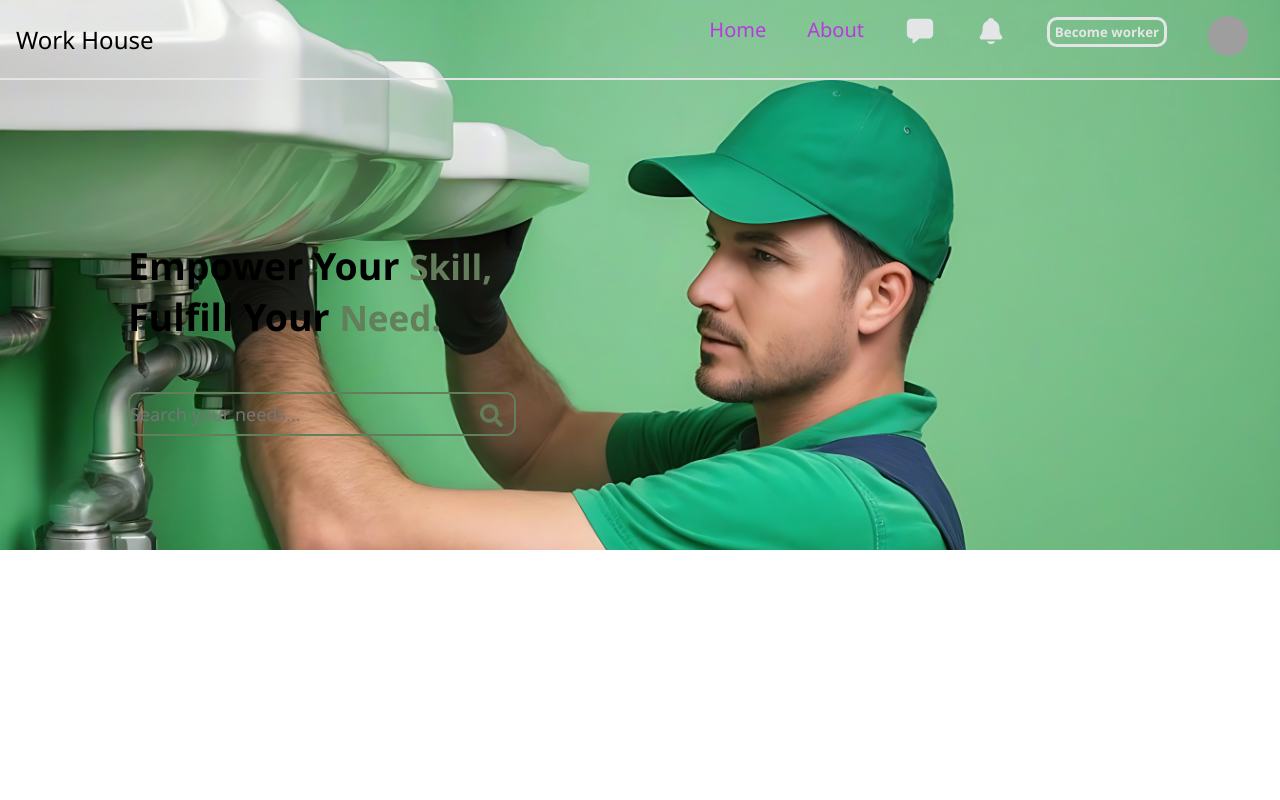
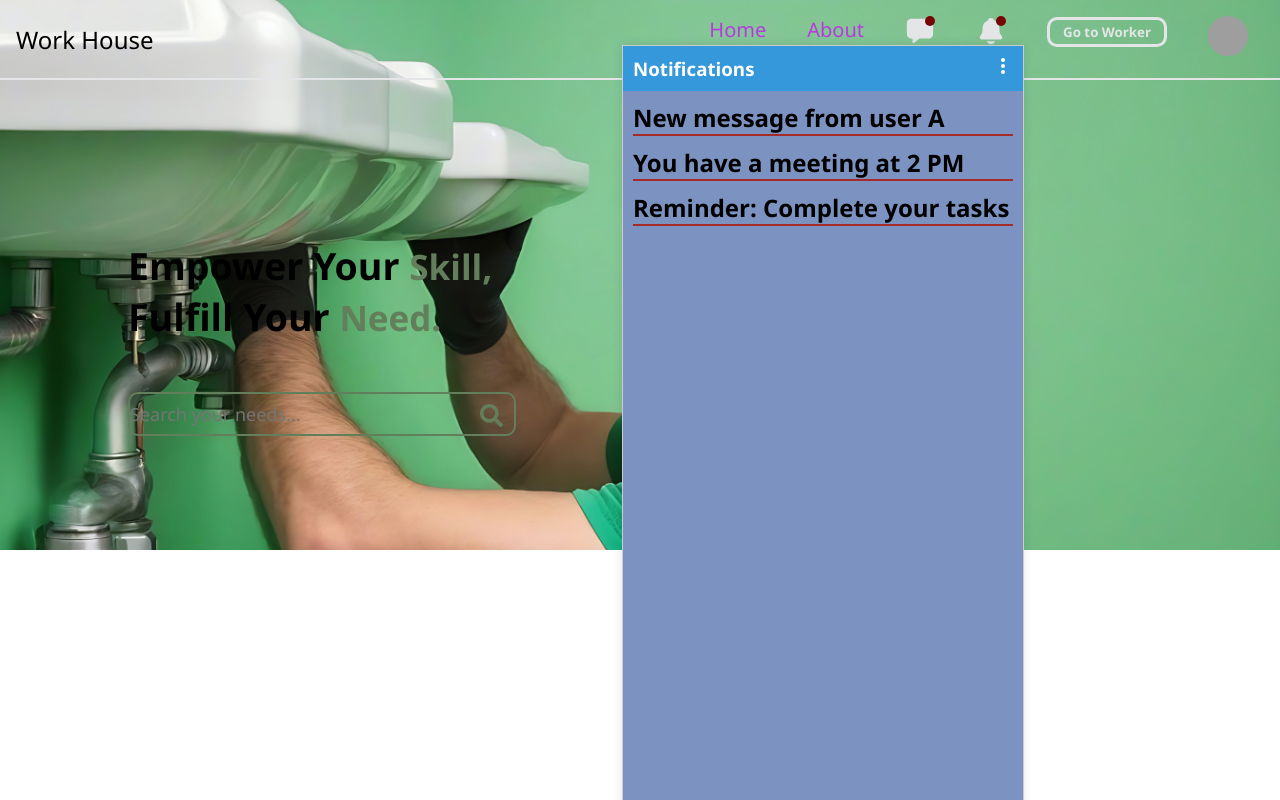
Before and after one commit to Mohammadsiddiqueps/major-work, a React (Create React App) app in the folder landing/: page /user_home in a window 1280 px wide. Both pictures are taken after a click on the icon 991 px from the left and 31 px from the top of the page. Built offline with nearby package versions, Linux system fonts and the light colour scheme; grey boxes are pictures that could not be loaded.

Commit message:
done user home page
setted notifications and chat dot and notification functions

```diff
--- a/landing/src/components/user-home/User_home.jsx
+++ b/landing/src/components/user-home/User_home.jsx
@@ -1,13 +1,43 @@
-import React from 'react';
+import React, { useState } from 'react';
 import { IoChatbox } from 'react-icons/io5';
 import { FaSearch } from 'react-icons/fa';
 import { IoNotifications } from 'react-icons/io5';
-import { Link } from 'react-router-dom';
+import { Link, useNavigate } from 'react-router-dom';
 import { useMainUsername } from '../../context/Authcontext';
 import './User_home.scss';
+import { HiDotsVertical } from 'react-icons/hi';
 
-const User_home = () => {
+const Home = () => {
   const { mainUsername } = useMainUsername();
+  const [showNotifications, setShowNotifications] = useState(false);
+  const [isNewNotification, setIsNewNotification] = useState(true);
+  const [isNewChats, setIsNewChats] = useState(true);
+  const [alreadyWorker, setAlreadyWorker] = useState(true);
+  const navigate = useNavigate();
+
+  const toggleNotifications = () => {
+    setShowNotifications(!showNotifications);
+  };
+
+  const handleNotificationClick = (notification) => {
+    if (notification.type === 'chat') {
+      navigate('/chat');
+      console.log(`Clicked on chat notification: ${notification.message}`);
+    } else if (notification.type === 'reminder') {
+      console.log(`Clicked on reminder notification: ${notification.message}`);
+    } else if (notification.type === 'other') {
+      console.log(`Clicked on other notification: ${notification.message}`);
+    }
+    setNotifications((prevNotifications) =>
+      prevNotifications.filter((notif) => notif.id !== notification.id)
+    );
+  };
+
+  const [notifications, setNotifications] = useState([
+    { id: 1, type: 'chat', message: 'New message from user A' },
+    { id: 2, type: 'reminder', message: 'You have a meeting at 2 PM' },
+    { id: 3, type: 'other', message: 'Reminder: Complete your tasks' },
+  ]);
 
   return (
       <div>
@@ -15,15 +45,68 @@ const User_home = () => {
           <nav className="navbar-user_home">
             <div className="navbar-logo">Work House</div>
             <ul className="navbar-links">
-            <li><a href="/">Home</a></li>
-            <li><a href="/about">About</a></li>
-            <li><Link to={'/chat'}><IoChatbox className='nav-icons'></IoChatbox></Link></li>
-            <li><IoNotifications className='nav-icons'>Profile</IoNotifications></li>
-            <li><Link to={'/bec_work_home'}><button id='become-worker'>Become worker</button></Link></li>
+              <li>
+                <Link to="/">Home</Link>
+              </li>
+              <li>
+                <Link to="/about">About</Link>
+              </li>
+              <li style={{ position: 'relative' }}>
+                <Link to="/chat">
+                  <IoChatbox className="nav-icons" />
+                </Link>
+                {isNewChats && <div className="new-notification-dot"></div>}
+              </li>
+              <div className="notification">
+                <li style={{ position: 'relative' }}>
+                  <IoNotifications
+                    className="nav-icons"
+                    onClick={toggleNotifications}
+                  ></IoNotifications>
+                  {isNewNotification && (
+                    <div className="new-notification-dot"></div>
+                  )}
+                </li>
+                {/* Toggle notification           */}
+                {showNotifications && (
+                  <div className="notification-panel">
+                    <div className="notification-top">
+                      <h3>Notifications</h3>
+                      <HiDotsVertical className="threedots-notification" />
+                    </div>
+                    <div className="notification-list">
+                      {notifications.length > 0 ? (
+                        notifications.map((notification) => (
+                          <div
+                            key={notification.id}
+                            className={`nots ${notification.type}`}
+                            onClick={() =>
+                              handleNotificationClick(notification)
+                            }
+                          >
+                            <h1>{notification.message}</h1>
+                          </div>
+                        ))
+                      ) : (
+                        <div className="onlythischat">
+                          <h6>No more notifications</h6>
+                        </div>
+                      )}
+                    </div>
+                  </div>
+                )}
+              </div>
+              <li>
+                <Link to="/bec_work_home">
+                  <button id="become-worker">
+                    {alreadyWorker ? 'Go to Worker' : 'Become a Worker'}
+                  </button>
+                </Link>
+              </li>
               <li className="profile-link">
                 <div className="profile-circle">
                   <img
-                  alt='profile'
+                    alt="profile"
                     src="https://encrypted-tbn0.gstatic.com/images?q=tbn:ANd9GcSofPxnJT4MLpeCDPJV85tCX7nivJRk22P5fGXq8oGX15Sy2ajQwnEV9vmckA&s"
                     className="profile-image"
                   />
@@ -34,20 +117,27 @@ const User_home = () => {
           <div className="search-content">
             <div className="quote">
               <h2>
-              Empower Your <span className='skill'>Skill,</span>
+                Empower Your <span className="skill">Skill,</span>
                 <br></br>
-              Fulfill Your <span className='skill'>Need.</span>
+                Fulfill Your <span className="skill">Need.</span>
               </h2>
             </div>
             <div className="search-set">
               <h1>{mainUsername?.gender}</h1>
-            <input type='text' id='home-search' placeholder='Search your needs...' ></input>
-            <FaSearch id='search-icon' />
+              <input
+                type="text"
+                id="home-search"
+                placeholder="Search your needs..."
+              ></input>
+              <FaSearch id="search-icon" />
             </div>
           </div>
         </div>
       </div>
+
   );
 };
 
-export default User_home;
+export default Home;
+
+// Make sure to wrap your component with `BrowserRouter` and use `Routes` to define your routes. The `useNavigate` hook should work correctly within the body of the component. If you're still facing issues, ensure that you have the correct versions of React and `react-router-dom` installed.
--- a/landing/src/components/user-home/User_home.scss
+++ b/landing/src/components/user-home/User_home.scss
@@ -137,3 +137,60 @@ color: #e4e5e7;
   color: rgb(99, 126, 90);
   cursor: pointer;
 }
+.notification-panel {
+  position: fixed;
+  top: 45px; /* Adjust the top position according to your design */
+  right: 20%; /* Adjust the right position according to your design */
+  background-color: #fff; /* Background color for the panel */
+  border: 1px solid #ccc; /* Border style */
+  box-shadow: 0 0 10px rgba(0, 0, 0, 0.1); /* Box shadow for a subtle elevation effect */
+  width: 400px; /* Adjust the maximum width according to your design */
+  z-index: 1000;
+  height: 100vh; /* Set a high z-index to ensure it's above other elements */
+}
+
+.notification-top {
+  background-color: #3498db; /* Background color for the top/header of the panel */
+  color: #fff; /* Text color for the top/header text */
+  padding: 10px;
+  text-align: center;
+  display: flex;
+  justify-content: space-between;
+}
+
+.notification-list {
+  padding: 10px;
+  background-color: #7c93c1;
+  height: 100%;
+  overflow-y: auto;
+}
+.threedots-notification{
+  font-size: 20px;
+  cursor: pointer;
+}
+
+.new-notification-dot {
+  position: absolute;
+  top: 0;
+  right: 0;
+  width: 10px; /* Adjust the width of the dot */
+  height: 10px; /* Adjust the height of the dot */
+  background-color: rgb(119, 5, 5); /* Adjust the color of the dot */
+  border-radius: 50%; /* Make it a circle */
+}
+
+
+.notification-dot {
+  position: absolute;
+  top: 5px; /* Adjust the top position to align the dot */
+  right: 5px; /* Adjust the right position to align the dot */
+  color: green; /* Adjust the color of the dot */
+}
+.nots{
+  height: fit-content;
+  width: 100%;
+  // background-color: aqua;
+  border-bottom: 2px solid brown;
+  margin-bottom: 10px;
+  cursor: pointer;
+}
```
Lines whose indentation alone changed are shown as unchanged.
